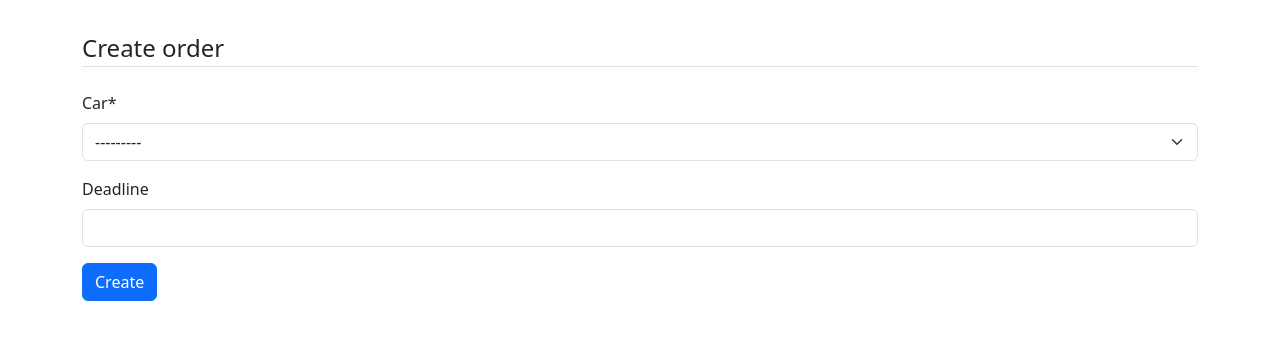
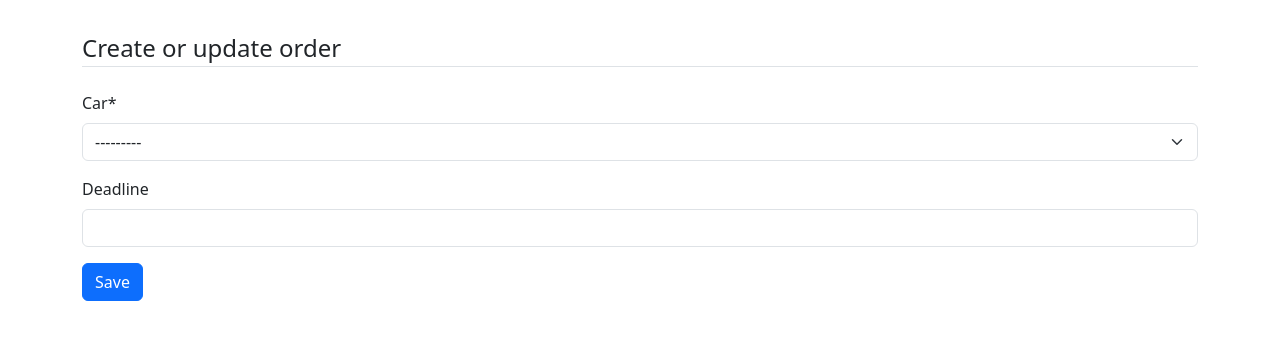
Before and after one commit to 00riddle00/auto-service, a Django app: page /orders/new/ in a window 1280 px wide. Shown: the part 76-416 px from the top of the page. Run offline with Django 4.2, Linux system fonts and the light colour scheme; a user stored in the database is signed in; data comes from the database, SQL or seed files in the repository; some libraries are stand-ins or nearby versions.

Commit message:
[Problem P35] Make it so that a logged in user could edit their orders (without order lines), using UpdateView class.

```diff
--- a/service/templates/order_details.html
+++ b/service/templates/order_details.html
@@ -5,6 +5,11 @@
 {% block content %}
 <h2>Order no {{ order.id }}:</h2>
 <hr/>
+{% if order.user == user %}
+<a class="btn btn-primary btn-sm mt-1 mb-1" href="{% url 'order-update' order.id %}">Edit order</a>
+<br>
+<br>
+{% endif %}
 <p><strong>Status: </strong>{{ order.get_status_display }}</p>
 <p><strong>Date: </strong>{{ order.date }}</p>
 <p><strong>Return date: </strong>{{ order.deadline }}</p>
--- a/service/templates/order_form.html
+++ b/service/templates/order_form.html
@@ -1,18 +1,18 @@
 {% extends "base.html" %}
 {% load crispy_forms_tags %}
 
-{% block title %}Create Order{% endblock %}
+{% block title %}Create or Update Order{% endblock %}
 
 {% block content %}
 <div class="content-section">
     <form method="post">
         {% csrf_token %}
         <fieldset class="form-group">
-            <legend class="border-bottom mb-4">Create order</legend>
+            <legend class="border-bottom mb-4">Create or update order</legend>
             {{ form|crispy }}
         </fieldset>
         <div class="form-group">
-            <button class="btn btn-primary" type="submit">Create</button>
+            <button class="btn btn-primary" type="submit">Save</button>
         </div>
     </form>
 </div>
--- a/service/urls.py
+++ b/service/urls.py
@@ -45,5 +45,10 @@ urlpatterns = [
         views.OrderCreateView.as_view(),
         name="order-new",
     ),
+    path(
+        "orders/<int:pk>/update",
+        views.OrderUpdateView.as_view(),
+        name="order-update",
+    ),
     path("profile/", views.profile, name="profile"),
 ]
--- a/service/views.py
+++ b/service/views.py
@@ -5,12 +5,13 @@ import plotly.express as px
 import plotly.offline as po
 from django.contrib import messages
 from django.contrib.auth.decorators import login_required
-from django.contrib.auth.mixins import LoginRequiredMixin
+from django.contrib.auth.mixins import LoginRequiredMixin, UserPassesTestMixin
 from django.contrib.auth.models import User
 from django.core.paginator import Paginator
 from django.db.models import Q
 from django.shortcuts import get_object_or_404, redirect, render, reverse
 from django.views import generic
+
 from django.views.decorators.csrf import csrf_protect
 from django.views.generic.edit import FormMixin
 
@@ -154,6 +155,23 @@ class OrderCreateView(LoginRequiredMixin, generic.CreateView):
         return super().form_valid(form)
 
 
+class OrderUpdateView(
+    LoginRequiredMixin, UserPassesTestMixin, generic.UpdateView
+):
+    model = Order
+    fields = ["car", "deadline"]
+    success_url = "/my-orders/"
+    template_name = "order_form.html"
+
+    def form_valid(self, form):
+        form.instance.user = self.request.user
+        form.save()
+        return super().form_valid(form)
+
+    def test_func(self):
+        return self.get_object().user == self.request.user
+
+
 @csrf_protect
 def register(request):
     if request.method == "POST":
```
